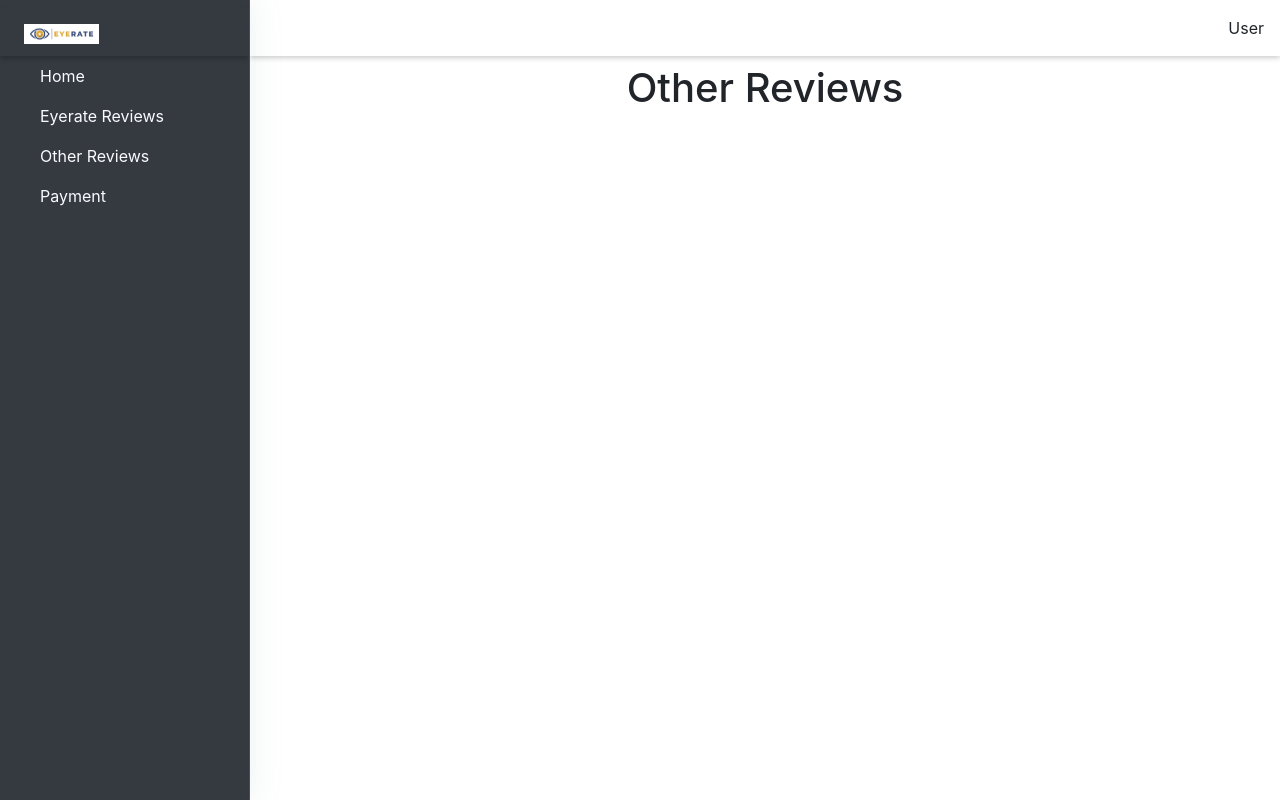
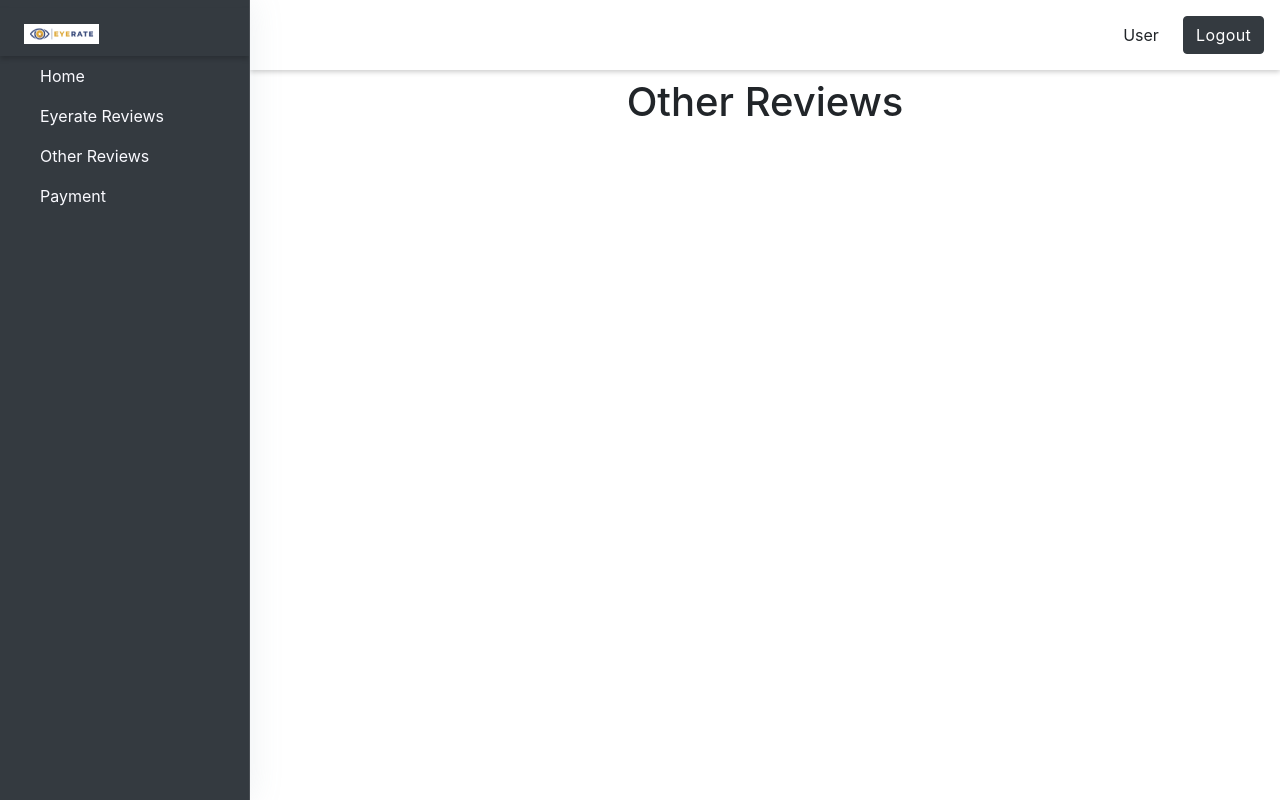
Before and after one commit to rafaelzar/react-portal, a React (Create React App) app: page /other-reviews in a window 1280 px wide. Built offline with nearby package versions, Linux system fonts and the light colour scheme; no server answers; what aws-amplify would draw is missing.

Commit message:
Updated layout, moved logut functionality to navbar

```diff
--- a/src/layout/Nav.tsx
+++ b/src/layout/Nav.tsx
@@ -1,9 +1,27 @@
 import React from 'react';
+import { logOutCognitoUserAuthAction } from '../store/actions/authActions';
+import { useAppDispatch } from '../store/store';
+import { useHistory } from 'react-router-dom';
+import { Button } from 'react-bootstrap';
 
 const Nav:React.FC = () => {
+  const dispatch = useAppDispatch();
+  const history = useHistory();
+  const logout = async () => {
+    dispatch(logOutCognitoUserAuthAction()).then((res: boolean) => {
+      if (res) {
+        history.push('/login');
+      } else {
+        console.log('Something went wrong');
+      }
+    });
+  };
   return (
     <nav className='nav-custom d-flex justify-content-end mb-2'>
-      <div>User</div>
+      <div className='d-flex align-items-center'>
+        <div className='mr-4'>User</div>
+        <Button variant='dark' onClick={logout}>Logout</Button>
+      </div>
     </nav>
   );
 };
--- a/src/pages/home/HomePage.tsx
+++ b/src/pages/home/HomePage.tsx
@@ -2,12 +2,9 @@ import React from 'react';
 import { useSelector } from 'react-redux';
 import { Link, useHistory } from 'react-router-dom';
 import DefaultLayout from '../../layout/DefaultLayout';
-import { logOutCognitoUserAuthAction } from '../../store/actions/authActions';
 import { getUserJwtTokenSelector } from '../../store/selectors/selectors';
-import { useAppDispatch } from '../../store/store';
 
 const HomePage: React.FC = () => {
-  const dispatch = useAppDispatch();
   const userInfo = useSelector((state) => getUserJwtTokenSelector(state));
   const history = useHistory();
 
@@ -17,22 +14,11 @@ const HomePage: React.FC = () => {
     }
   }, [history, userInfo]);
 
-  const logout = async () => {
-    dispatch(logOutCognitoUserAuthAction()).then((res: boolean) => {
-      if (res) {
-        history.push('/login');
-      } else {
-        console.log('Something went wrong');
-      }
-    });
-  };
-
   return (
     <DefaultLayout>
       <div className='text-center'>
         <h1>Home Page</h1>
-        <input type='button' value='Logout' onClick={logout} />
-        <Link className='nav-link' to='/forgot-password'>
+        <Link to='/forgot-password'>
           Forgot Password
         </Link>
       </div>
```
